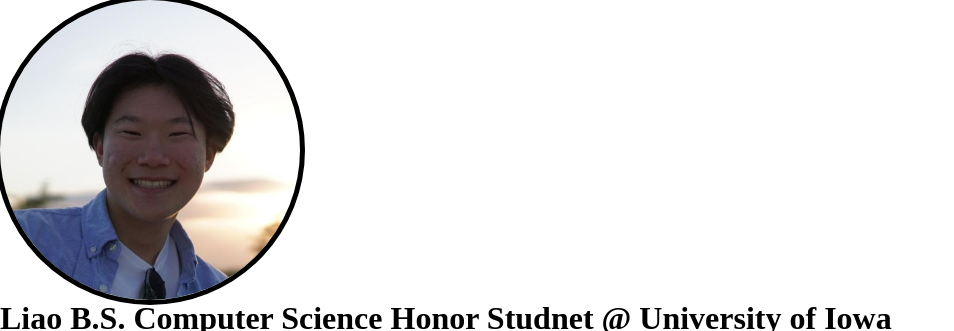
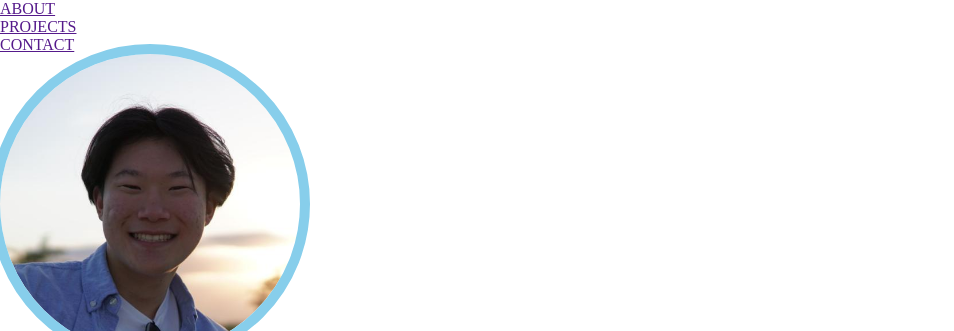
Before and after one commit to liaozhuzhu/Project-Portfolio, a plain HTML site: page index.html in a window 1280 px wide. Shown: the top 331 px of the page, without its empty margins (0-954 px from the left). Drawn offline with Linux system fonts and the light colour scheme.

Commit message:
changed outline of image to blue

```diff
--- a/index.html
+++ b/index.html
@@ -12,7 +12,13 @@
     <body>
 
         <div class="nav" id="nav-div">
-
+            <nav>
+                <ul class="nav-links">
+                    <li><a href="" target="_blank" title="Homepage" id="home-buttton">ABOUT</a></li>
+                    <li><a href="" target="_blank" title="About Me" id="about-button">PROJECTS</a></button></li>
+                    <li><a href="" target="_blank" title="Project Overview" id="project-button">CONTACT</a></li>
+                </ul>
+            </nav>
         </div>
 
         <div class="intro" id="intro-div">
@@ -26,7 +32,6 @@
             <p>B.S. Computer Science Honor Student at the University of Iowa</p>
             <p>HTML, CSS, JavaScript, Java, and Python</p>
             <p>Aspiring Software Engineer and Enthusiastic to learn more.</p>
-
         </div>
 
         <div class="projects" id="projects-div">
--- a/styles.css
+++ b/styles.css
@@ -9,5 +9,5 @@
     width: 300px;
     height: 300px;
     border-radius: 50%;
-    outline: 5px solid black;
+    outline: 10px solid skyblue;
 }
```
